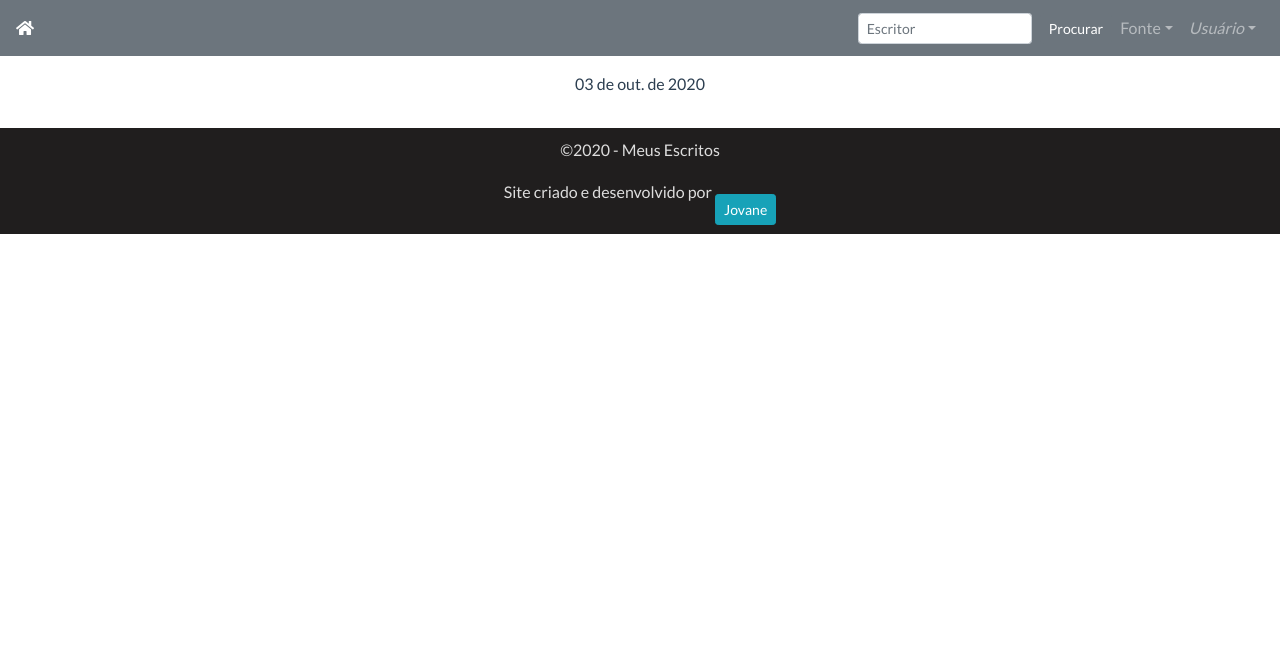
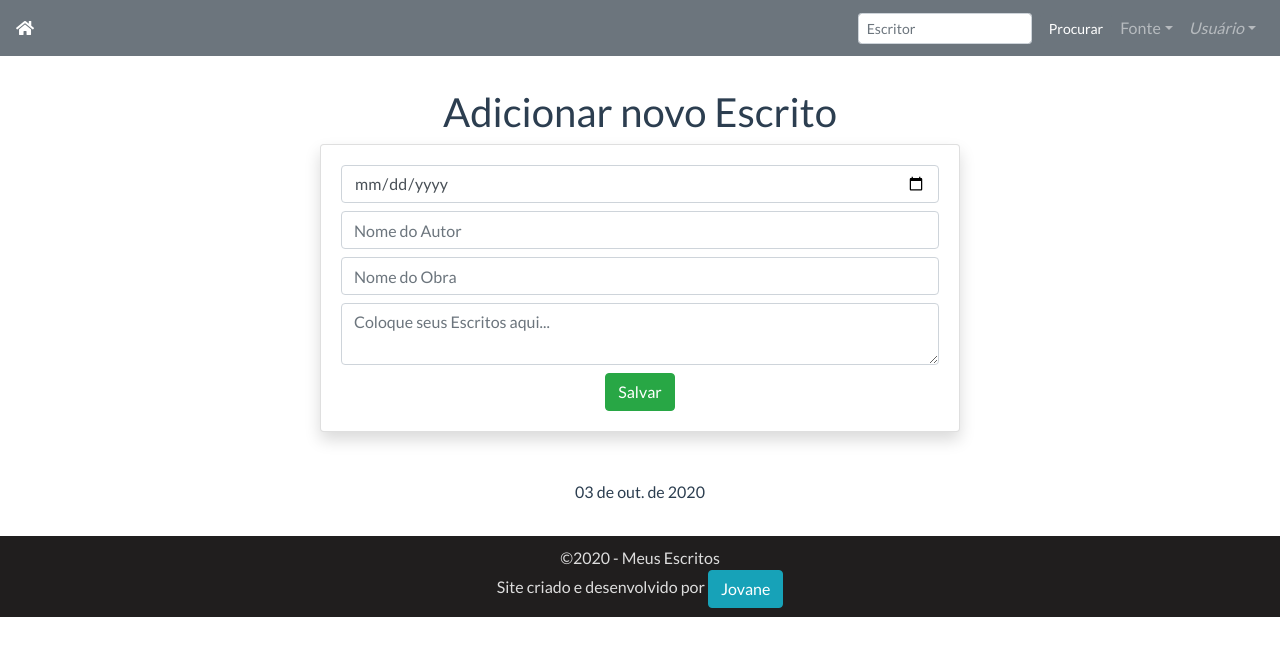
Before and after one commit to jcgsr/Dashboard, a Vue app: page /escritos in a window 1280 px wide. Shown: the top 656 px of the page. Built offline with nearby package versions, Linux system fonts and the light colour scheme; no server answers.

Commit message:
axios post

```diff
--- a/src/components/Dashboard.vue
+++ b/src/components/Dashboard.vue
@@ -6,7 +6,9 @@
       <div class="px-3 py-2">
         <ul class="lista">
           <b-button variant="success">
-            <li><i class="fas fa-plus-square"></i> Adicionar Escritos</li>
+            <router-link to="/escritos">
+              <li><i class="fas fa-plus-square"></i> Adicionar Escritos</li>
+            </router-link>
           </b-button>
           <b-button>
             <li><i class="fas fa-pen-square"></i> Editar Escritos</li>
@@ -21,16 +23,16 @@
 </template>
 
 <script>
-import { mapGetters } from 'vuex'
+import { mapGetters } from "vuex";
 
 export default {
   name: "Dashboard",
   computed: {
     ...mapGetters({
-      user: 'user'
-    })
-  }
-}
+      user: "user",
+    }),
+  },
+};
 </script>
 
 <style lang="css">
--- /dev/null
+++ b/src/components/EscritosForm.vue
@@ -0,0 +1,66 @@
+<template>
+  <div class="dados">
+    <h1>Adicionar novo Escrito</h1>
+    <b-card class="shadow">
+      <b-form-input
+        type="date"
+        v-model="usuario.data_obra"
+        class="mb-2"
+      ></b-form-input>
+      <b-form-input
+        type="text"
+        placeholder="Nome do Autor"
+        class="mb-2"
+        v-model="usuario.nome_autor"
+      ></b-form-input>
+      <b-form-input
+        type="text"
+        placeholder="Nome do Obra"
+        class="mb-2"
+        v-model="usuario.nome_obra"
+      ></b-form-input>
+      <b-form-textarea
+        id="textarea"
+        placeholder="Coloque seus Escritos aqui..."
+        v-model="usuario.obra"
+      ></b-form-textarea>
+
+      <b-button class="mt-2" @click.prevent="salvar" variant="success"
+        >Salvar</b-button
+      >
+    </b-card>
+  </div>
+</template>
+
+<script>
+export default {
+  data() {
+    return {
+      usuario: {
+        data_obra: "",
+        nome_autor: "",
+        nome_obra: "",
+        obra: "",
+      },
+    };
+  },
+  methods: {
+    salvar() {
+       this.$http.post('usuarios.json', this.usuario)
+         .then(() => {
+            this.usuario.data_obra = ''
+            this.usuario.nome_autor = ''
+            this.usuario.nome_obra = ''
+            this.usuario.obra = ''
+         })
+    },
+  },
+};
+</script>
+
+<style lang="css">
+.dados {
+  width: 50%;
+  margin: 2rem auto;
+}
+</style>
--- a/src/components/Footer.vue
+++ b/src/components/Footer.vue
@@ -3,7 +3,7 @@
     &copy;{{ new Date().getFullYear() }}{{ footer }}
     <div>
       {{ msg }}
-      <a class="btn btn-info btn-sm" :href="link">Jovane</a>
+      <a :href="link"><b-button variant="info">Jovane</b-button></a>
     </div>
   </footer>
 </template>
@@ -34,6 +34,11 @@ footer {
 }
 
 .foot a {
-  font-size: small;
+  font-size: smaller;
+
+}
+
+.btn {
+  margin-top: auto;
 }
 </style>
--- a/src/router.js
+++ b/src/router.js
@@ -5,6 +5,7 @@ import Home from './components/Home'
 import Register from './components/Register'
 import Login from './components/Login'
 import Dashboard from './components/Dashboard'
+import EscritosForm from './components/EscritosForm'
 
 Vue.use(Router)
 
@@ -28,5 +29,9 @@ export default new Router({
       path: '/dashboard',
       name: 'dashboard',
       component: Dashboard
+   }, {
+      path: '/escritos',
+      name: 'escritos',
+      component: EscritosForm
    }]
 })
```
